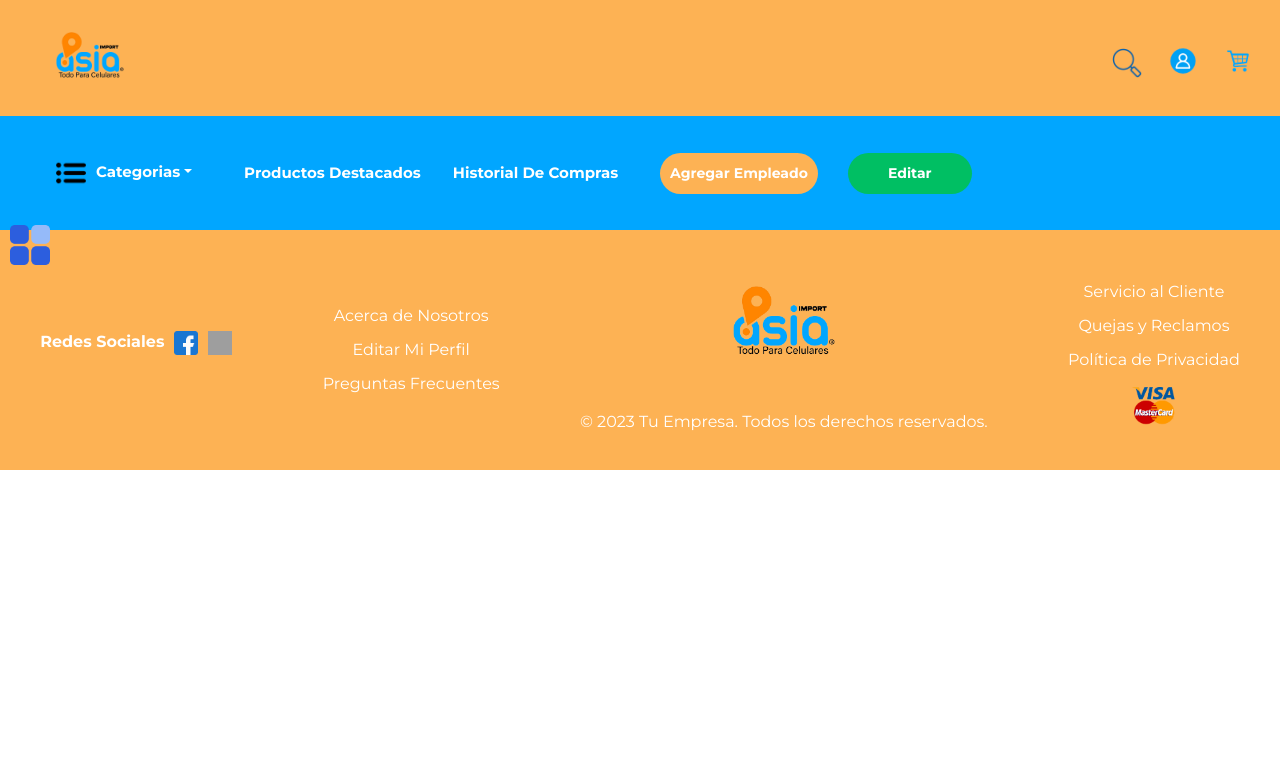
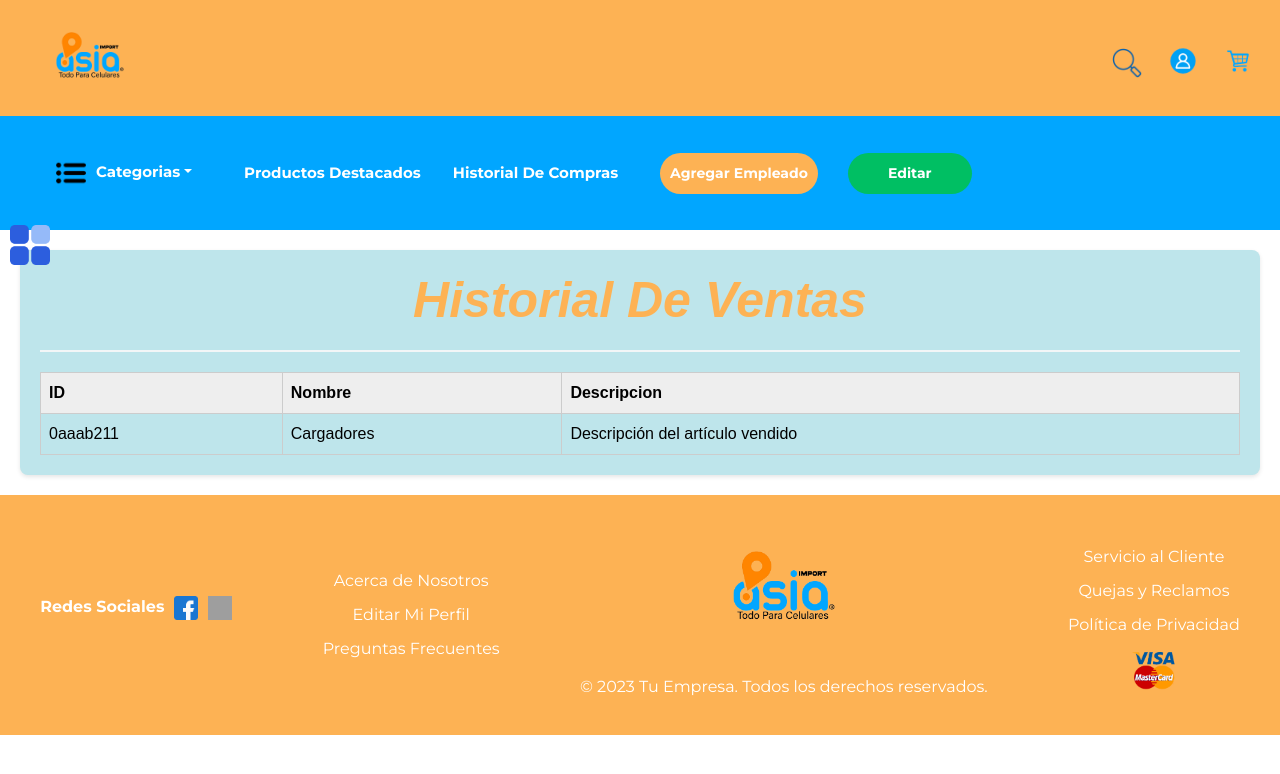
Before and after one commit to jairoaguilarts/AsiaImport, a React (Create React App) app: page /ventas in a window 1280 px wide. Shown: the top 774 px of the page. Built offline with nearby package versions, Linux system fonts and the light colour scheme; grey boxes are pictures that could not be loaded; a web font is replaced by a local one.

Commit message:
Campos de confirmacion y ventana de ventas terminadas
Ventana de ventas terminadas

```diff
--- a/src/App.js
+++ b/src/App.js
@@ -13,6 +13,7 @@ import Carrito from './components/Carrito';
 import PGAdmin from './components/PGeneralAdmin';
 import 'bootstrap/dist/css/bootstrap.min.css';
 import EditarPerfil from './components/EditarPerfil';
+import Ventas from './components/Ventas';
 
 function App() {
   return (
@@ -28,6 +29,7 @@ function App() {
           <Route path="/compra" element={<ProcederCompra/>} /> {/* Ruta para InfoG */}
           <Route path="/carrito" element={<Carrito/>} /> {/* Ruta para InfoG */}
           <Route path="/adminGeneral" element={<PGAdmin/>} /> {/* Ruta para PGeneralAdmin */}
+          <Route path="/ventas" element={<Ventas/>} /> {/* Ruta para PGeneralAdmin */}
           {/* Puedes añadir más rutas aquí */}
         </Routes>
         <Footer />
--- a/src/components/AdminPage.js
+++ b/src/components/AdminPage.js
@@ -54,8 +54,10 @@ const AdminPage = () => {
                     </div>
                     <hr className='linea-divisora'/>
                     <div className="sidebar-item">
+                    <Link to="/ventas">
                         <img src={ventas} alt='ventas' className='icon-image'/>
                         <span>Ventas</span>
+                        </Link>
                     </div>
                     <hr className='linea-divisora'/>
                     <div className="sidebar-item">
--- a/src/components/AdministrarEmpleados.css
+++ b/src/components/AdministrarEmpleados.css
@@ -73,3 +73,59 @@
     font-size: 14px;
     width: 100%;
 }
+
+/* Estilos generales para el modal de confirmación */
+.modal-confirmar .modal-dialog {
+    max-width: 500px;
+    margin: 30px auto;
+  }
+
+  .modal-confirmar .modal-content {
+    border-radius: 15px;
+    border: none;
+  }
+
+  /* Estilos para el encabezado del modal de confirmación */
+  .modal-confirmar .modal-header {
+    background-color: #f8f9fa;
+    border-bottom: 2px solid #FDB254;
+    padding: 15px;
+    border-top-left-radius: 15px;
+    border-top-right-radius: 15px;
+  }
+
+  .modal-confirmar .modal-title {
+    font-weight: bold;
+    color: #FDB254;
+    font-size: 20px;
+    text-align: center;
+  }
+
+  /* ... tus estilos existentes ... */
+
+/* Estilos para el cuerpo del modal de confirmación */
+.modal-confirmar .modal-body {
+    display: flex; /* Usa flexbox para alinear los elementos internos */
+    justify-content: center; /* Centra los elementos horizontalmente */
+    align-items: center; /* Centra los elementos verticalmente */
+    flex-direction: row; /* Alinea los elementos en una fila */
+    padding: 20px; /* Añade un poco de espacio alrededor del contenido del modal */
+  }
+
+  /* Estilos para los botones dentro del cuerpo del modal */
+  .modal-confirmar .modal-body .btn {
+    margin: 0 10px; /* Espaciado entre los botones */
+    min-width: 140px; /* Asegura un ancho mínimo para los botones */
+  }
+
+  /* Botón Cancelar */
+  .modal-confirmar .modal-body .btn-secondary {
+    background-color: #6c757d; /* Color gris */
+    color: white;
+  }
+
+  /* Botón Confirmar */
+  .modal-confirmar .modal-body .btn-primary {
+    background-color: #01A6FF; /* Color azul */
+    color: white;
+  }
--- a/src/components/AdministrarEmpleados.js
+++ b/src/components/AdministrarEmpleados.js
@@ -7,12 +7,30 @@ import Form from "react-bootstrap/Form";
 function AdministrarEmpleados() {
   const [showAgregar, setShowAgregar] = useState(false);
   const [showEditar, setShowEditar] = useState(false);
+  const [showConfirmar, setShowConfirmar] = useState(false);
 
   const handleShowAgregar = () => setShowAgregar(true);
+  const handleShowEditar = () => setShowEditar(true);
+
   const handleCloseAgregar = () => setShowAgregar(false);
+  const handleCloseEditar = () => setShowEditar(false);
 
-  const handleShowEditar = () => setShowEditar(true);
-  const handleCloseEditar = () => setShowEditar(false);
+  const handleConfirmacion = () => {
+    // Esta función se llama cuando se hace clic en "Agregar" o "Editar"
+    handleShowConfirmar();
+  }
+
+  const handleShowConfirmar = () => setShowConfirmar(true);
+  const handleCloseConfirmar = () => setShowConfirmar(false);
+
+  const handleConfirmar = () => {
+    alert("Cambio Realizado");
+    setShowConfirmar(false);
+    setShowAgregar(false);
+    setShowEditar(false);
+    // Aquí puedes agregar la lógica para agregar o editar el empleado
+  };
+
   return (
     <div className="contenedor-principal">
       {/*Agregar Empleado */}
@@ -43,7 +61,7 @@ function AdministrarEmpleados() {
               <Form.Control type="input" placeholder="Numero de Identidad" />
             </Form.Group>
 
-            <button className="botones" onClick={handleCloseAgregar}>
+            <button className="botones" onClick={handleConfirmacion}>
               AGREGAR EMPLEADO
             </button>
           </Modal.Body>
@@ -78,10 +96,27 @@ function AdministrarEmpleados() {
               <Form.Control type="input" placeholder="Numero de Identidad" />
             </Form.Group>
 
-            <button className="botones" onClick={handleCloseEditar}>
+            <button className="botones" onClick={handleConfirmacion}>
               EDITAR EMPLEADO
             </button>
           </Modal.Body>
+        </Modal>
+
+        <Modal className="modal-confirmar" show={showConfirmar} onHide={handleCloseConfirmar}>
+          <Modal.Header closeButton>
+            <Modal.Title>Desea Confirmar su Cambio</Modal.Title>
+          </Modal.Header>
+          <Modal.Body>
+          <Button variant="secondary" onClick={handleCloseConfirmar}>
+              Cancelar
+            </Button>
+            <Button variant="primary" onClick={handleConfirmar}>
+              Confirmar
+            </Button>
+            {/* Contenido del cuerpo del modal, si es necesario */}
+          </Modal.Body>
+          <Modal.Footer>
+          </Modal.Footer>
         </Modal>
       </div>
     </div>
--- /dev/null
+++ b/src/components/Ventas.css
@@ -0,0 +1,39 @@
+.ventas-container {
+    font-family: 'Arial', sans-serif; /* Elige la fuente que prefieras */
+    margin: 20px;
+    padding: 20px;
+    border-radius: 8px; /* Para los bordes redondeados */
+    box-shadow: 0 2px 4px rgba(0, 0, 0, 0.1); /* Sombra suave alrededor del contenedor */
+    background-color: #bee5eb; /* Fondo blanco o el color que prefieras */
+  }
+
+  .ventas-container h1 {
+    font-size: 50px;
+    font-weight: bold;
+    font-style: italic;
+    color:  #FDB254;;
+    margin: 0 auto;
+
+    text-align: center;
+    padding-bottom: 20px;
+    border-bottom: 2px solid #f3f6f7;
+    margin-bottom: 20px;
+  }
+
+  table {
+    width: 100%;
+    border-collapse: collapse;
+    color: rgb(0, 0, 0);
+  }
+
+  th, td {
+    border: 1px solid #cccccc; /* Borde de las celdas */
+    text-align: left;
+    padding: 8px;
+  }
+
+  th {
+    background-color: #eeeeee; /* Fondo de los encabezados de tabla */
+  }
+
+  /* Agrega más estilos personalizados según necesites */
--- /dev/null
+++ b/src/components/Ventas.js
@@ -0,0 +1,32 @@
+import React from 'react';
+import './Ventas.css';
+
+const Ventas = () => {
+  return (
+    <div className="ventas-container">
+      <h1>Historial De Ventas</h1>
+      <table>
+        <thead>
+          <tr>
+            <th>ID</th>
+            <th>Nombre</th>
+            <th>Descripcion</th>
+            {/* Agrega más <th> según sea necesario */}
+          </tr>
+        </thead>
+        <tbody>
+          {/* Repite la siguiente fila para cada item de ventas */}
+          <tr>
+            <td>0aaab211</td>
+            <td>Cargadores</td>
+            <td>Descripción del artículo vendido</td>
+            {/* Agrega más <td> según sea necesario */}
+          </tr>
+          {/* ... más filas ... */}
+        </tbody>
+      </table>
+    </div>
+  );
+};
+
+export default Ventas;
```
